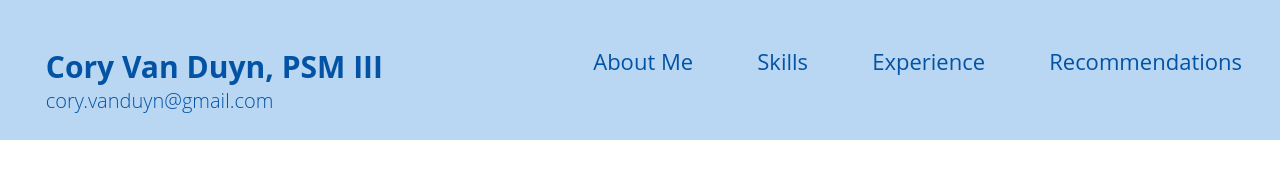
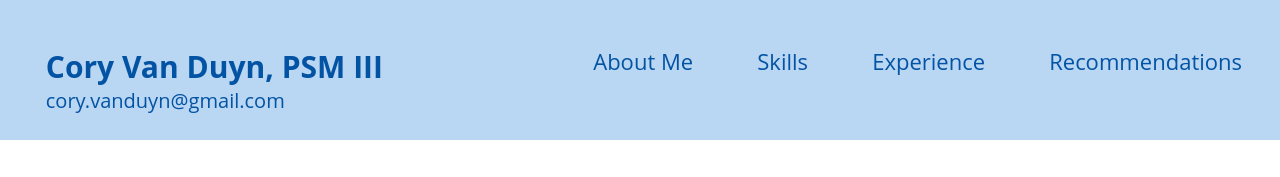
Before and after one commit to cvanduyn/resume, a plain HTML site: page index.html in a window 1280 px wide. In both pictures the pointer is over the element "cory.vanduyn@gmail.com". Shown: the top 177 px of the page. Drawn offline with Linux system fonts and the light colour scheme.

Commit message:
Update style.css

```diff
--- a/style.css
+++ b/style.css
@@ -50,7 +50,7 @@ body {
 }
 
 .profile_name .contact_info:hover {
-  font-weight: 350;
+  font-weight: 400;
 }
 
 .contact_info img {
```
